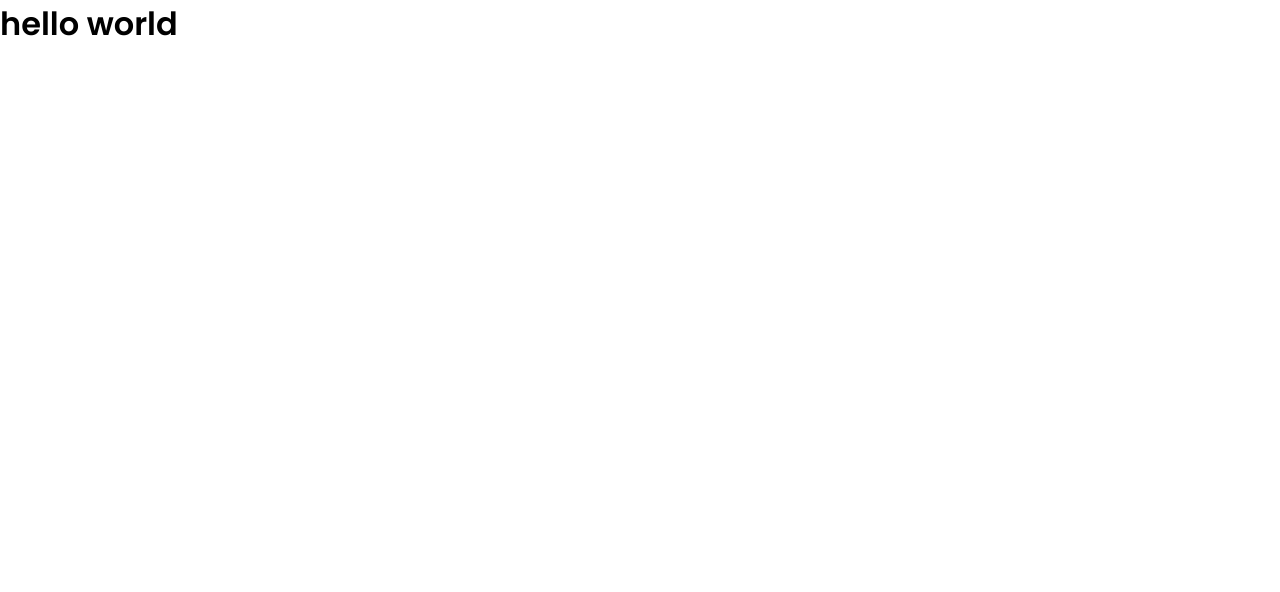
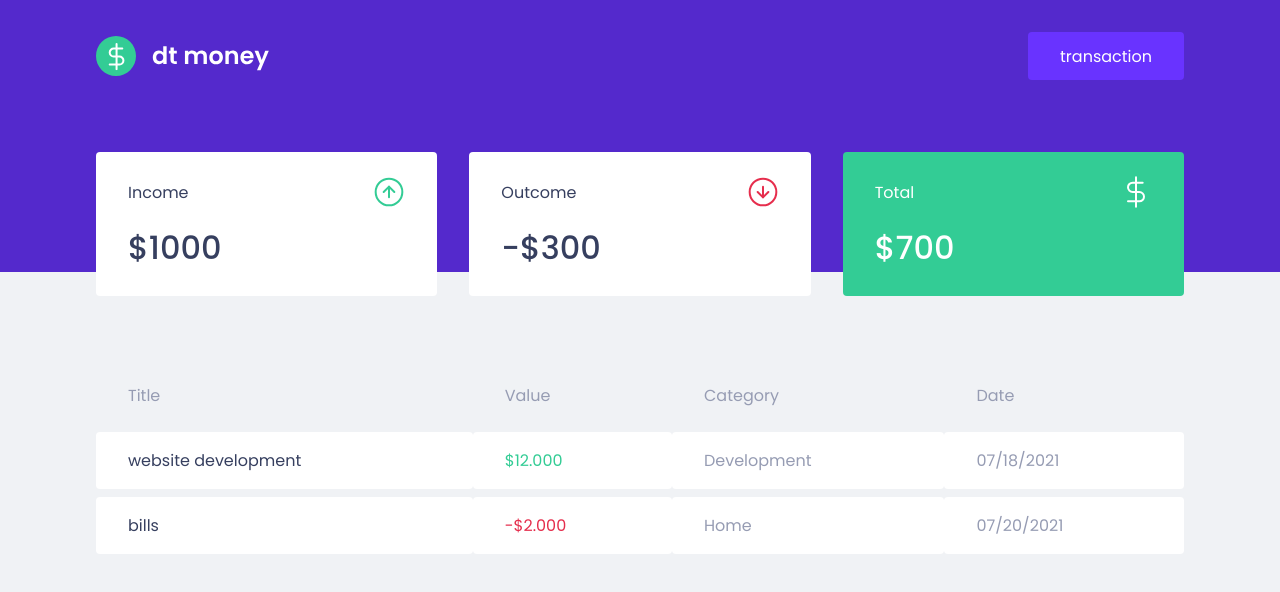
Before and after one commit to andersonmarquees/dtmoney-project, a React (Create React App) app: page / in a window 1280 px wide. Shown: the top 592 px of the page. Built offline with nearby package versions, Linux system fonts and the light colour scheme.

Commit message:
styles basic components

```diff
--- a/src/App.tsx
+++ b/src/App.tsx
@@ -1,10 +1,13 @@
+import { Dashboard } from "./components/Dashboard";
+import { Header } from "./components/Header";
 import { GlobalStyle } from "./styles/global";
 
 export function App() {
   return (
     <>
+      <Header />
+      <Dashboard />
       <GlobalStyle />
-      <h1>hello world</h1>
     </>
   );
 }
--- /dev/null
+++ b/src/components/Dashboard/index.tsx
@@ -0,0 +1,12 @@
+import { Summary } from "../Summay";
+import { TransactionsTable } from "../TransactionsTable";
+import { Container } from "./styles";
+
+export function Dashboard() {
+  return (
+    <Container>
+      <Summary />
+      <TransactionsTable />
+    </Container>
+  );
+}
--- /dev/null
+++ b/src/components/Dashboard/styles.ts
@@ -0,0 +1,7 @@
+import styled from "styled-components";
+
+export const Container = styled.main`
+  max-width: 1120px;
+  margin: 0 auto;
+  padding: 2.5rem 1rem;
+`;
--- /dev/null
+++ b/src/components/Header/index.tsx
@@ -0,0 +1,13 @@
+import logoImg from "../../assets/logo.svg";
+import { Container, Content } from "./styles";
+
+export function Header() {
+  return (
+    <Container>
+      <Content>
+        <img src={logoImg} alt="dtmoney" />
+        <button type="button">transaction</button>
+      </Content>
+    </Container>
+  );
+}
--- /dev/null
+++ b/src/components/Header/styles.ts
@@ -0,0 +1,30 @@
+import styled from "styled-components";
+
+export const Container = styled.header`
+  background: var(--blue);
+`;
+
+export const Content = styled.div`
+  max-width: 1120px;
+  margin: 0 auto;
+
+  padding: 2rem 1rem 12rem;
+  display: flex;
+  align-items: center;
+  justify-content: space-between;
+
+  button {
+    font-size: 1rem;
+    color: #fff;
+    border: 0;
+    background: var(--blue-light);
+    padding: 0 2rem;
+    border-radius: 0.25rem;
+    height: 3rem;
+
+    transition: filter 0.2s;
+    &:hover {
+      filter: brightness(0.9);
+    }
+  }
+`;
--- /dev/null
+++ b/src/components/Summay/index.tsx
@@ -0,0 +1,32 @@
+import { Container } from "./styles";
+import incomeImg from "../../assets/income.svg";
+import outcomeImg from "../../assets/outcome.svg";
+import totalImg from "../../assets/total.svg";
+
+export function Summary() {
+  return (
+    <Container>
+      <div>
+        <header>
+          <p>Income</p>
+          <img src={incomeImg} alt="income" />
+        </header>
+        <strong>$1000</strong>
+      </div>
+      <div>
+        <header>
+          <p>Outcome</p>
+          <img src={outcomeImg} alt="outcomeImg" />
+        </header>
+        <strong>-$300</strong>
+      </div>
+      <div className="highlight-background">
+        <header>
+          <p>Total</p>
+          <img src={totalImg} alt="total" />
+        </header>
+        <strong>$700</strong>
+      </div>
+    </Container>
+  );
+}
--- /dev/null
+++ b/src/components/Summay/styles.ts
@@ -0,0 +1,32 @@
+import styled from "styled-components";
+
+export const Container = styled.div`
+  display: grid;
+  grid-template-columns: repeat(3, 1fr);
+  gap: 2rem;
+  margin-top: -10rem;
+
+  div {
+    background: var(--shape);
+    padding: 1.5rem 2rem;
+    border-radius: 0.25rem;
+    color: var(--text-title);
+
+    header {
+      display: flex;
+      align-items: center;
+      justify-content: space-between;
+    }
+    strong {
+      display: block;
+      margin-top: 1rem;
+      font-size: 2rem;
+      line-height: 3rem;
+      font-weight: 500;
+    }
+    &.highlight-background {
+      background: var(--green);
+      color: #fff;
+    }
+  }
+`;
--- /dev/null
+++ b/src/components/TransactionsTable/index.tsx
@@ -0,0 +1,32 @@
+import { Container } from "./styles";
+
+export function TransactionsTable() {
+  return (
+    <Container>
+      <table>
+        <thead>
+          <tr>
+            <th>Title</th>
+            <th>Value</th>
+            <th>Category</th>
+            <th>Date</th>
+          </tr>
+        </thead>
+        <tbody>
+          <tr>
+            <td>website development</td>
+            <td className="deposit">$12.000</td>
+            <td>Development</td>
+            <td>07/18/2021</td>
+          </tr>
+          <tr>
+            <td>bills</td>
+            <td className="withdraw">-$2.000</td>
+            <td>Home</td>
+            <td>07/20/2021</td>
+          </tr>
+        </tbody>
+      </table>
+    </Container>
+  );
+}
--- /dev/null
+++ b/src/components/TransactionsTable/styles.ts
@@ -0,0 +1,36 @@
+import styled from "styled-components";
+
+export const Container = styled.div`
+  margin-top: 4rem;
+
+  table {
+    width: 100%;
+    border-spacing: 0 0.5rem;
+
+    th {
+      color: var(--text-body);
+      font-weight: 400;
+      padding: 1rem 2rem;
+      text-align: left;
+      line-height: 1.5rem;
+    }
+    td {
+      padding: 1rem 2rem;
+      border: 0;
+      background: var(--shape);
+      color: var(--text-body);
+      border-radius: 0.25rem;
+
+      &:first-child {
+        color: var(--text-title);
+      }
+
+      &.deposit {
+        color: var(--green);
+      }
+      &.withdraw {
+        color: var(--red);
+      }
+    }
+  }
+`;
--- a/src/styles/global.ts
+++ b/src/styles/global.ts
@@ -4,6 +4,7 @@ export const GlobalStyle = createGlobalStyle`
   :root {
     --red: #E52E4D;
     --blue: #5429CC;
+    --green: #33CC95;
 
     --blue-light: #6933FF;
 
@@ -34,7 +35,7 @@ export const GlobalStyle = createGlobalStyle`
     font-weight: 600;
   }
   body {
-    background: var(---background);
+    background: var(--background);
     -webkit-font-smoothing: antialiased;
   }
   button {
```
